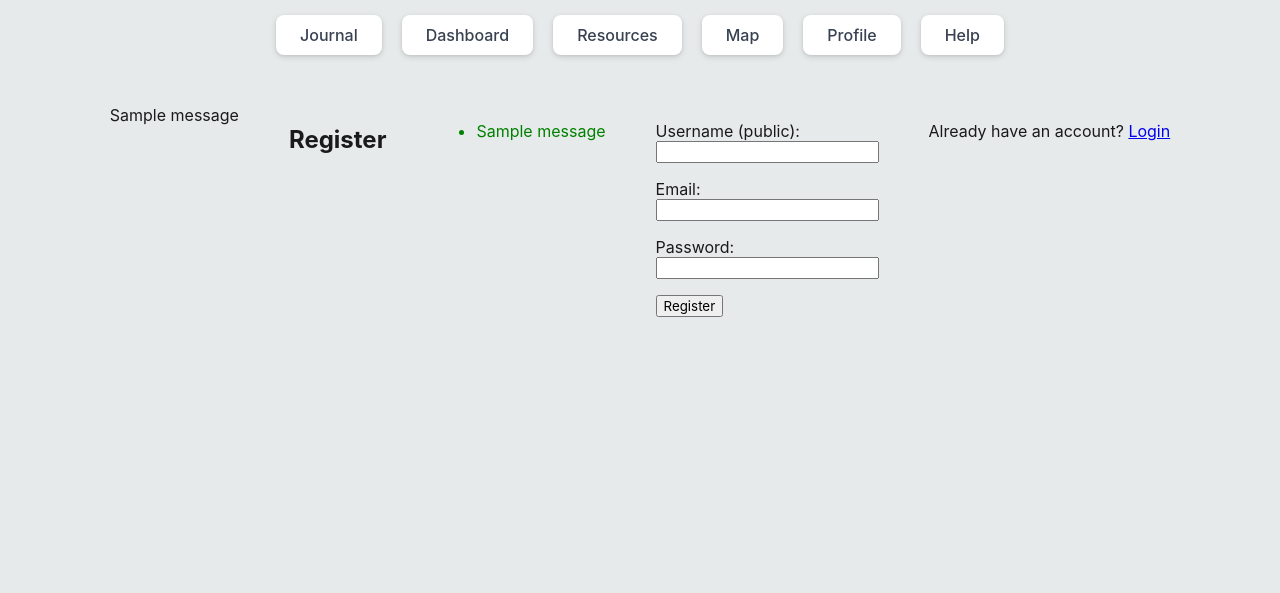
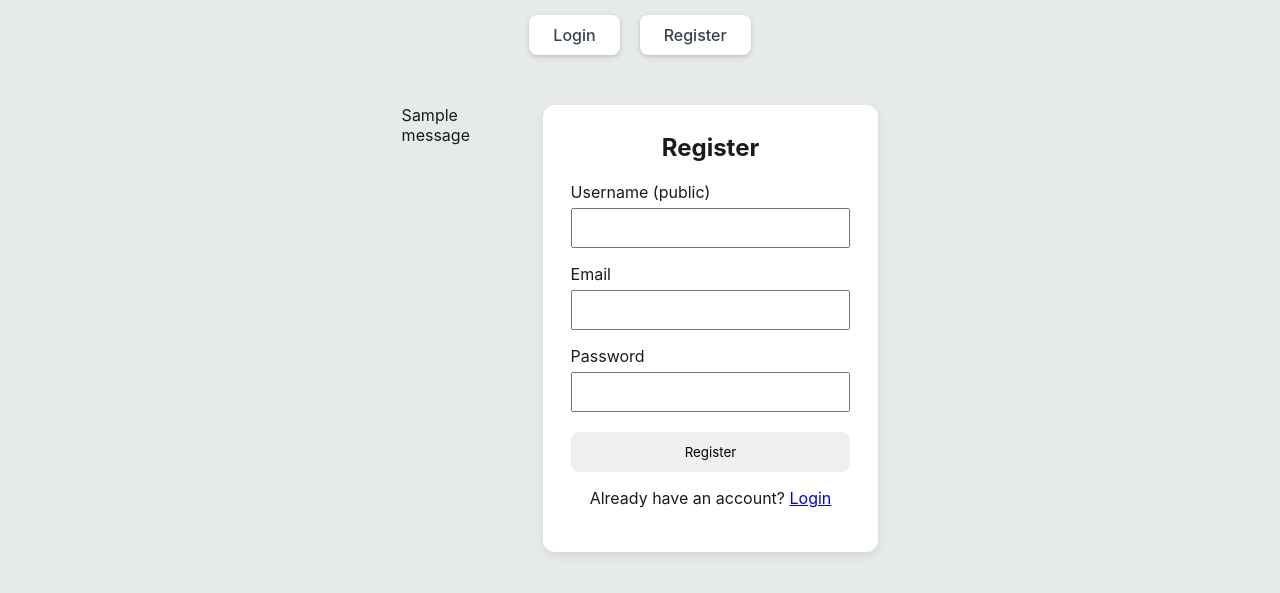
Before and after one commit to ShadowStorm0101/48_Hours_Forward, a Flask app: page /register in a window 1280 px wide. Shown: the top 593 px of the page. Run offline with Flask 3, Linux system fonts and the light colour scheme; one stand-in notice (Sample message) is shown.

Commit message:
log_out/log_in/sign_up functionality
Touched up on the log_in and sign_up pages and forms so they look tidy and stop double flashing. Small fix for email validator (lower_case check). Added our website logo png to the landing page just so its not completly empty. Changed the base file to stop displaying all the buttons when the user isnt logged in. Added a logout button to the nav bar.

```diff
--- a/app/routes.py
+++ b/app/routes.py
@@ -98,7 +98,7 @@ def login():
             flash("Please enter both email and password.", "error")
             return render_template("login.html")
 
-        user = User.query.filter_by(email=raw_email.strip()).first()
+        user = User.query.filter_by(email=raw_email.strip().lower()).first()
 
         if user and verify_password(raw_password.strip(), user.password, current_app.config["PASSWORD_PEPPER"]):
             session["user_id"] = user.id
@@ -136,12 +136,13 @@ def dashboard():
     # Your dashboard.html currently only uses role, but keeping posts ready is useful later.
     return render_template("dashboard.html", role=user.role, posts=posts, user=user)
 
-@main.route("/logout")
+@main.route("/logout", methods=["POST"])
 @login_required
 def logout():
     session.clear()
     flash("Logged out.", "success")
     return redirect(url_for("main.login"))
+
 
 @main.route("/journal")
 @login_required
--- a/app/static/global.css
+++ b/app/static/global.css
@@ -90,3 +90,27 @@ body.high-contrast .nav-item.active {
   color: #000 !important;
   border-color: #0ff;
 }
+
+.nav-form {
+  margin: 0;
+  width: 100%;
+}
+
+.nav-button {
+  display: block;
+  width: 100%;
+  padding: 10px 24px;
+  border: none;
+  background: transparent;
+  color: inherit;
+  font: inherit;
+  text-align: center;
+  cursor: pointer;
+  border-radius: 8px;
+}
+
+.nav-button:hover {
+  background: #f9fafb;
+  color: #1a1a1a;
+  box-shadow: 0 4px 10px rgba(0, 0, 0, 0.16), 0 2px 5px rgba(0, 0, 0, 0.1);
+}
--- a/app/templates/base.html
+++ b/app/templates/base.html
@@ -16,14 +16,27 @@
     }
   </script>
 
-  <nav class="navbar">
+<nav class="navbar">
+  {% if session.get("user_id") %}
     <div class="nav-item"><a href="/journal">Journal</a></div>
     <div class="nav-item"><a href="/dashboard">Dashboard</a></div>
     <div class="nav-item"><a href="/resources">Resources</a></div>
     <div class="nav-item"><a href="/map">Map</a></div>
     <div class="nav-item"><a href="/profile">Profile</a></div>
     <div class="nav-item"><a href="/help">Help</a></div>
-  </nav>
+
+    <div class="nav-item">
+      <form method="POST" action="{{ url_for('main.logout') }}" class="nav-form">
+        <input type="hidden" name="csrf_token" value="{{ csrf_token() }}">
+        <button type="submit" class="nav-button">Logout</button>
+      </form>
+    </div>
+
+  {% else %}
+    <div class="nav-item"><a href="{{ url_for('main.login') }}">Login</a></div>
+    <div class="nav-item"><a href="{{ url_for('main.register') }}">Register</a></div>
+  {% endif %}
+</nav>
 
   <div class="container">
     {% with messages = get_flashed_messages(with_categories=false) %}
--- a/app/templates/index.html
+++ b/app/templates/index.html
@@ -32,7 +32,7 @@
     </style>
 </head>
 <body>
-
+    <img src="{{ url_for('static', filename='logo.png') }}" alt="48 Hours Forward logo" style="max-width: 220px; height: auto; margin-bottom: 20px;">
     <h1>Welcome</h1>
     <p>Please choose an option</p>
 
--- a/app/templates/register.html
+++ b/app/templates/register.html
@@ -2,62 +2,41 @@
 {% block title %}Register{% endblock %}
 
 {% block content %}
-<h2>Register</h2>
-
-<!-- Flash messages -->
-{% with messages = get_flashed_messages(with_categories=true) %}
-  {% if messages %}
-    <ul>
-      {% for category, message in messages %}
-        <li style="color: {{ 'red' if category == 'error' else 'green' }};">
-          {{ message }}
-        </li>
-      {% endfor %}
-    </ul>
-  {% endif %}
-{% endwith %}
+<div style="width: 100%; display: flex; justify-content: center;">
+  <div style="width: 100%; max-width: 420px; background: white; padding: 28px; border-radius: 12px; box-shadow: 0 4px 10px rgba(0,0,0,0.08);">
+    <h2 style="margin-top: 0; text-align: center;">Register</h2>
 
     <form method="POST" novalidate>
       <input type="hidden" name="csrf_token" value="{{ csrf_token() }}">
 
       <p>
-        <label for="public_username">Username (public):</label><br>
-        <input type="text" name="public_username" id="public_username" maxlength="50" autocomplete="username" required>
-        {% if errors and errors.get('public_username') %}
-          {% for error in errors.get('public_username') %}
-            <span style="color: red;">{{ error }}</span>
-          {% endfor %}
-        {% endif %}
+        <label for="public_username">Username (public)</label><br>
+        <input type="text" name="public_username" id="public_username" maxlength="50" autocomplete="username" required
+               style="width: 100%; padding: 10px; margin-top: 6px;">
       </p>
 
       <p>
-        <label for="email">Email:</label><br>
-        <input type="text" name="email" id="email" maxlength="80" autocomplete="email" required>
-        {% if errors and errors.get('email') %}
-          {% for error in errors.get('email') %}
-            <span style="color: red;">{{ error }}</span>
-          {% endfor %}
-        {% endif %}
+        <label for="email">Email</label><br>
+        <input type="text" name="email" id="email" maxlength="80" autocomplete="email" required
+               style="width: 100%; padding: 10px; margin-top: 6px;">
       </p>
 
       <p>
-        <label for="password">Password:</label><br>
-        <input type="password" name="password" id="password" autocomplete="new-password" required>
-        {% if errors and errors.get('password') %}
-          {% for error in errors.get('password') %}
-            <span style="color: red;">{{ error }}</span>
-          {% endfor %}
-        {% endif %}
+        <label for="password">Password</label><br>
+        <input type="password" name="password" id="password" autocomplete="new-password" required
+               style="width: 100%; padding: 10px; margin-top: 6px;">
       </p>
 
-    <p>
-        <input type="submit" value="Register">
+      <p style="margin-top: 20px;">
+        <input type="submit" value="Register"
+               style="width: 100%; padding: 12px; border: none; border-radius: 8px; cursor: pointer;">
       </p>
     </form>
 
-<p>
+    <p style="text-align: center; margin-top: 16px;">
       Already have an account?
       <a href="{{ url_for('main.login') }}">Login</a>
     </p>
-
+  </div>
+</div>
 {% endblock %}
--- a/app/utils/validators.py
+++ b/app/utils/validators.py
@@ -5,17 +5,13 @@ EMAIL_REGEX = re.compile(r"^[^@\s]+@[^@\s]+\.[^@\s]+$")
 ALLOWED_ROLES = {"user", "moderator", "admin"}
 
 BANNED_PASSWORDS = {
-    "password123$",
-    "qwerty123!",
-    "adminadmin1@",
-    "welcome123!"
 }
 
 
 def validate_email(value: str, max_length: int = 80) -> str:
     if not isinstance(value, str):
         raise ValueError("Email must be a string.")
-    value = value.strip()
+    value = value.strip().lower()
     if not value:
         raise ValueError("Email is required.")
     if len(value) > max_length:
```
Also changed, not shown: app/templates/dashboard.html (+0 -9 lines), app/templates/login.html (+15 -32 lines), app/static/logo.png (added), instance/app.db, 1 other file. Lines whose indentation alone changed are shown as unchanged.
